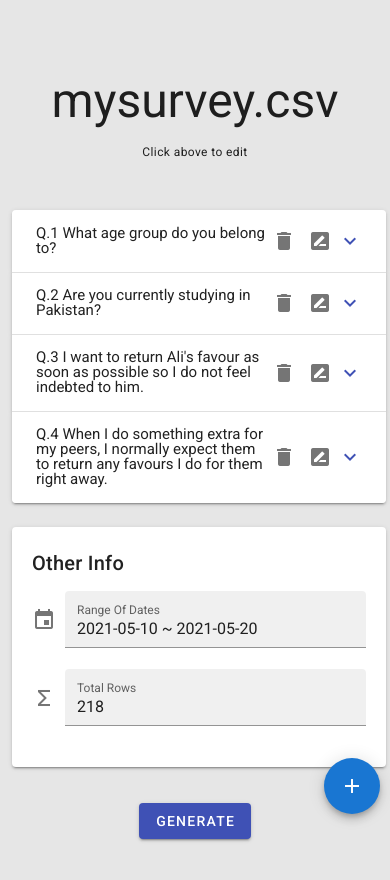
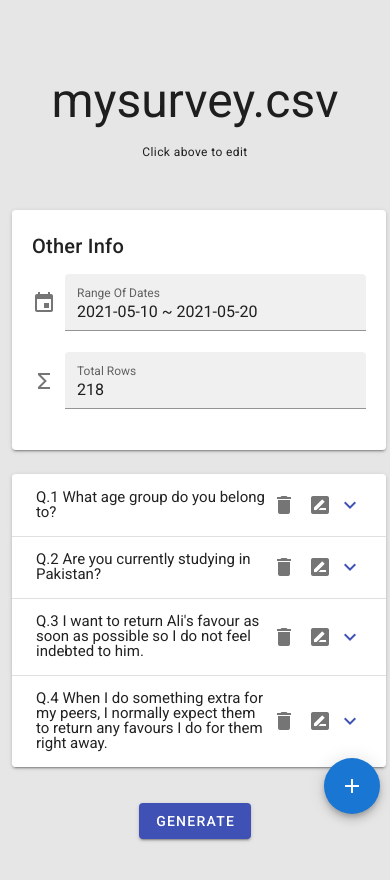
Before and after one commit to Moizsohail/GoogleFormBot, a Nuxt app: page /editor in a window 390 px wide. Shown: the top 880 px of the page. Built offline with nearby package versions, Linux system fonts and the light colour scheme.

Commit message:
reverse flow direction on editor page

```diff
--- a/pages/editor.vue
+++ b/pages/editor.vue
@@ -15,7 +15,7 @@
         <p class="text-caption text-center">Click above to edit</p>
       </div>
       <div class="mt-12">
-        <v-row class="pa-0">
+        <v-row class="pa-0 mainrow">
           <v-col cols="12" sm="6" class="pr-1">
             <v-expansion-panels v-model="current">
               <v-expansion-panel
@@ -438,6 +438,11 @@ export default {
 .upright i {
   transform: unset !important;
 }
+@media only screen and (max-width: 600px) {
+  .mainrow {
+    flex-direction: column-reverse;
+  }
+}
 </style>
 <style>
 .v-main__wrap {
```
